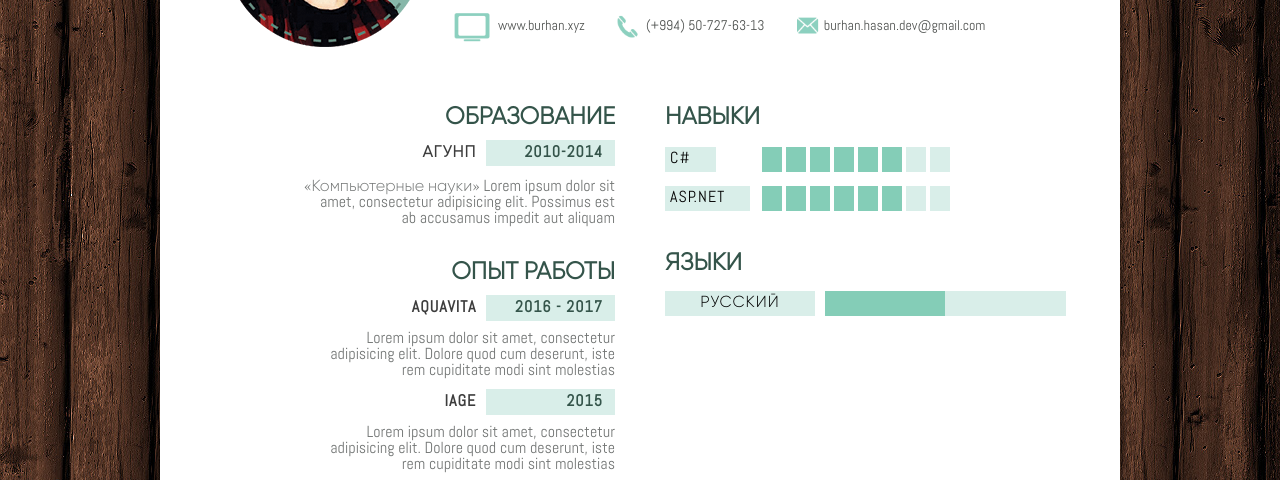
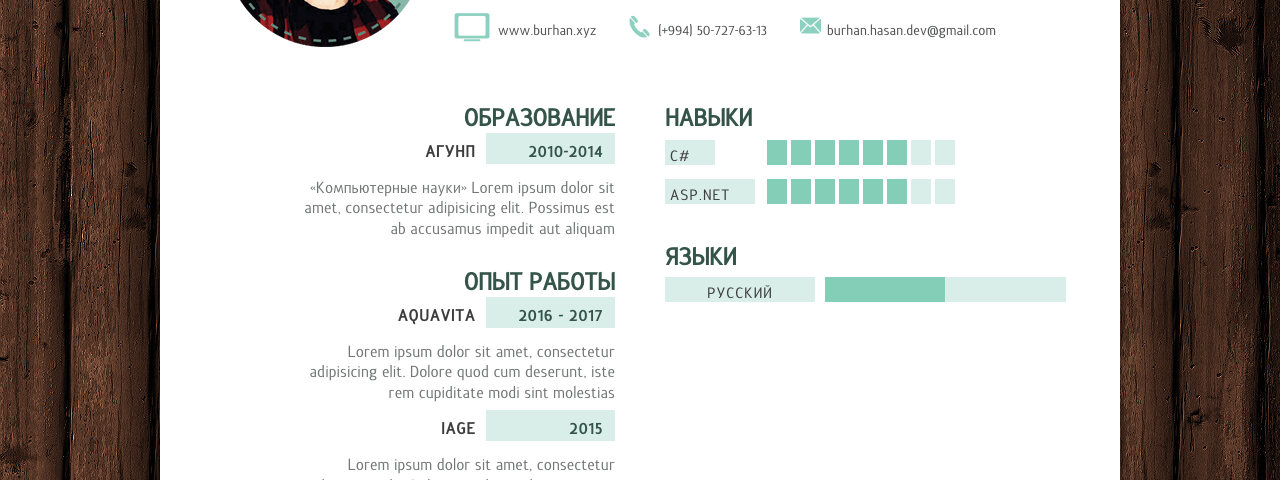
Before and after one commit to Burhan-Hasan/burhan-hasan.github.io, a plain HTML site: page index.html in a window 1280 px wide. Shown: the part 298-778 px from the top of the page. Drawn offline with Linux system fonts and the light colour scheme.

```diff
--- a/index.html
+++ b/index.html
@@ -26,7 +26,7 @@
             <li><i></i> (+994) 50-727-63-13</li>
             <li><i></i> burhan.hasan.dev@gmail.com</li>
         </ul>
-        <main>
+        <main class="clear">
             <div class="col-50">
                 <div class="block block-right">
                     <h4 class="--caption">Образование</h4>
--- a/styles/app.less
+++ b/styles/app.less
@@ -1,11 +1,7 @@
 @font-face {
-    font-family: Abel;
-    src: url(../fonts/Abel-Pro.otf);
-}
-
-@font-face {
-    font-family: Gilroy-Light;
-    src: url(../fonts/Gilroy-Light.otf);
+    font-family: 'TerraSans';
+    src: url('../fonts/TerraSans-Medium.otf') format('opentype'),
+    url('../fonts/TerraSans-Medium.ttf') format('truetype');
 }
 
 @color-main-light: #B4DED4;
@@ -55,13 +51,14 @@
     background-image: url(../images/bg_wood.jpg);
     background-repeat: repeat;
     background-attachment: fixed;
-    font-family: Abel, Gilroy-Light, sans-serif;
+    font-family: TerraSans, sans-serif;
+    line-height: 1.3em;
+    color: @color-black-dark;
 }
 
 #wrapper {
     width: 80%;
     max-width: 960px;
-    height: 2000px;
     margin: 80px auto;
     position: relative;
     background-color: #fff;
@@ -157,7 +154,6 @@
 .col-50 {
     float: left;
     width: 50%;
-    height: 1000px;
     padding: 10px;
     box-sizing: border-box;
     &:first-child {
@@ -221,7 +217,7 @@
         display: table-cell;
         vertical-align: middle;
         text-transform: uppercase;
-        font-size: 16px;
+        font-size: 15px;
         padding: 5px 0;
         letter-spacing: 1px;
     }
```
Also changed, not shown: fonts/Abel-Pro-Bold.otf (deleted), fonts/Abel-Pro.otf (deleted), fonts/Gilroy-Light.otf (deleted), fonts/TerraSans-Medium.otf (added), fonts/TerraSans-Medium.ttf (added), styles/app.css.
